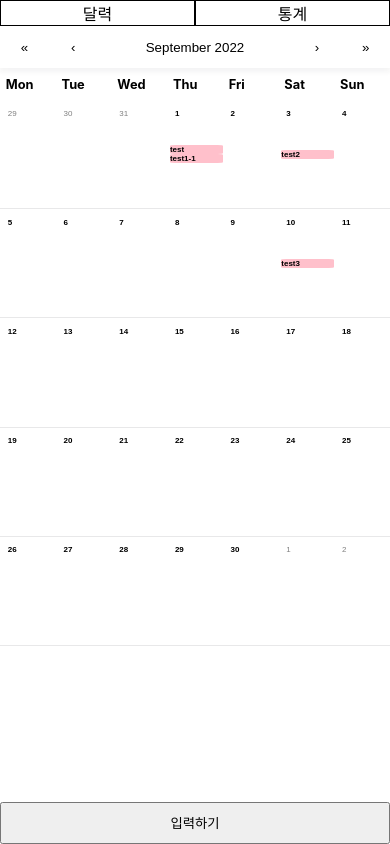
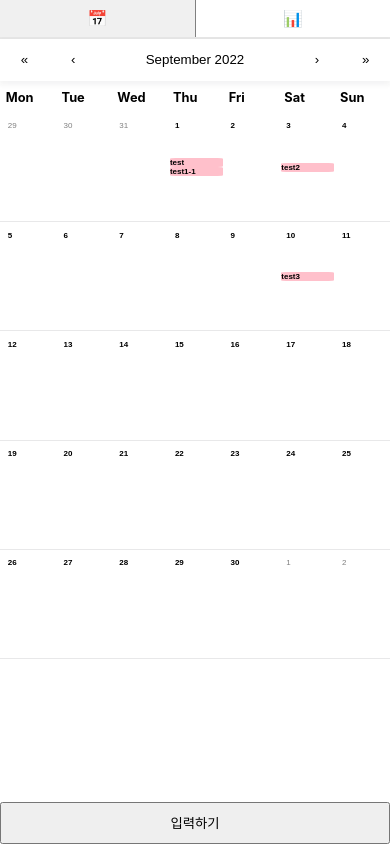
Before and after one commit to EunbinShin/money-calendar, a React (Create React App) app: page / in a window 390 px wide. Built offline with nearby package versions, Linux system fonts and the light colour scheme.

Commit message:
navbar 개선 + 년도별 chart로 변경

```diff
--- a/src/components/chart/Chart.js
+++ b/src/components/chart/Chart.js
@@ -30,6 +30,8 @@ const Chart = () => {
     ]
 
     for(let data of context.myUsedLog){
+        const logYear = moment(data.date).year()
+        if(logYear == context.year){
             const month = moment(data.date).month()
             console.log(data)
             if(data.emotion === 1){
@@ -42,10 +44,22 @@ const Chart = () => {
                 monthly_data[month].emotion4 += parseInt(data.money)
             }
         }
+    }
 
     return (
-        <div style={{height: '100vh', backgroundColor: 'pink'}}>
-            <ResponsiveContainer width="100%" height="80%">
+        <div style={{height: '80vh'}}>
+            <div>
+                <sapn
+                onClick={()=>{
+                    context.setYear(-1)
+                }}> ◀ </sapn>
+                <span> {context.year}년 </span>
+                <sapn
+                onClick={()=>{
+                    context.setYear(+1)
+                }}> ▶ </sapn>
+            </div>
+            <ResponsiveContainer width="100%" height="100%">
                 <BarChart
                     data={monthly_data}
                     layout='vertical'
@@ -53,8 +67,7 @@ const Chart = () => {
                         top: 20,
                         right: 30,
                         bottom: 5
-                }}
-                >
+                    }}>
                     <Legend />
                     <CartesianGrid strokeDasharray="3 3" />
                     <XAxis  type="number"/>
--- a/src/components/navigation/NavigationBar.css
+++ b/src/components/navigation/NavigationBar.css
@@ -7,13 +7,19 @@
         -webkit-user-select:none;
         -moz-user-select:none;
         -ms-user-select:none;
-        user-select:none
+        user-select:none;
+        border-bottom: 2px solid rgb(230, 230, 230);
     }
+
+    .navigation__bar li:first-child{
+        border-right: 1px solid gray;
+    }
+
     .navigation__bar li {
         list-style: none;
         display: inline-block;
-        border: 1px solid black;
         text-align: center;
         flex: 1;
+        padding: 1vh;
     }
 }
--- a/src/components/navigation/NavigationBar.js
+++ b/src/components/navigation/NavigationBar.js
@@ -7,8 +7,14 @@ const NavigationBar = () => {
     return (
         <nav className='navigation__bar'>
             <ul>
-                <li onClick={()=>{context.setPageIndex(0)}} className='navigation__main'>달력</li>
-                <li onClick={()=>{context.setPageIndex(1)}} className='navigation__main'>통계</li>
+                <li
+                    style={{backgroundColor: (context.page_index == 0) ? 'rgb(240,240,240)':'rgb(255,255,255)'}}
+                    onClick={()=>{context.setPageIndex(0)}}
+                    className='navigation__main'>📅</li>
+                <li
+                    style={{backgroundColor: (context.page_index == 1) ? 'rgb(240,240,240)':'rgb(255,255,255)'}}
+                    onClick={()=>{context.setPageIndex(1)}}
+                    className='navigation__main'>📊</li>
             </ul>
         </nav>
     );
--- a/src/store/my-context-api.js
+++ b/src/store/my-context-api.js
@@ -1,17 +1,21 @@
 import React, {useState, useReducer} from 'react'
+import moment from "moment";
 
 const myContext = React.createContext({
     onAddAccount: ()=>{},
     onChangeInput: ()=>{},
     popUpTrigger: ()=>{},
     setPageIndex: ()=>{},
+    setYear: ()=>{},
     myUsedLog: [],
     inputState: {},
     isPopUp: false,
-    page_index: 0
+    page_index: 0,
+    year: '2020'
 })
 
 export const MyContextProvider = (props)=>{
+    const [year, setYear] = useState(moment(new Date()).year())
     const [myUsedLog, setMyUsedLog] = useState([{
         date: '2022-09-01',
         name: 'test',
@@ -84,6 +88,12 @@ export const MyContextProvider = (props)=>{
         console.log(index)
     }
 
+    const yearHandler = (index) => {
+        setYear((prevData)=>{
+            return prevData + index
+        })
+    }
+
     return (
         <myContext.Provider
             value={{
@@ -91,10 +101,12 @@ export const MyContextProvider = (props)=>{
                 popUpTrigger: setPopUpHandelr,
                 onChangeInput: inputChangeHandler,
                 setPageIndex: pageIndexHanlder,
+                setYear: yearHandler,
                 myUsedLog: myUsedLog,
                 inputState: userInputState,
                 isPopUp: isPopUp,
-                page_index: page_index
+                page_index: page_index,
+                year: year
             }}>
             {props.children}
         </myContext.Provider>
```
Lines whose indentation alone changed are shown as unchanged.
